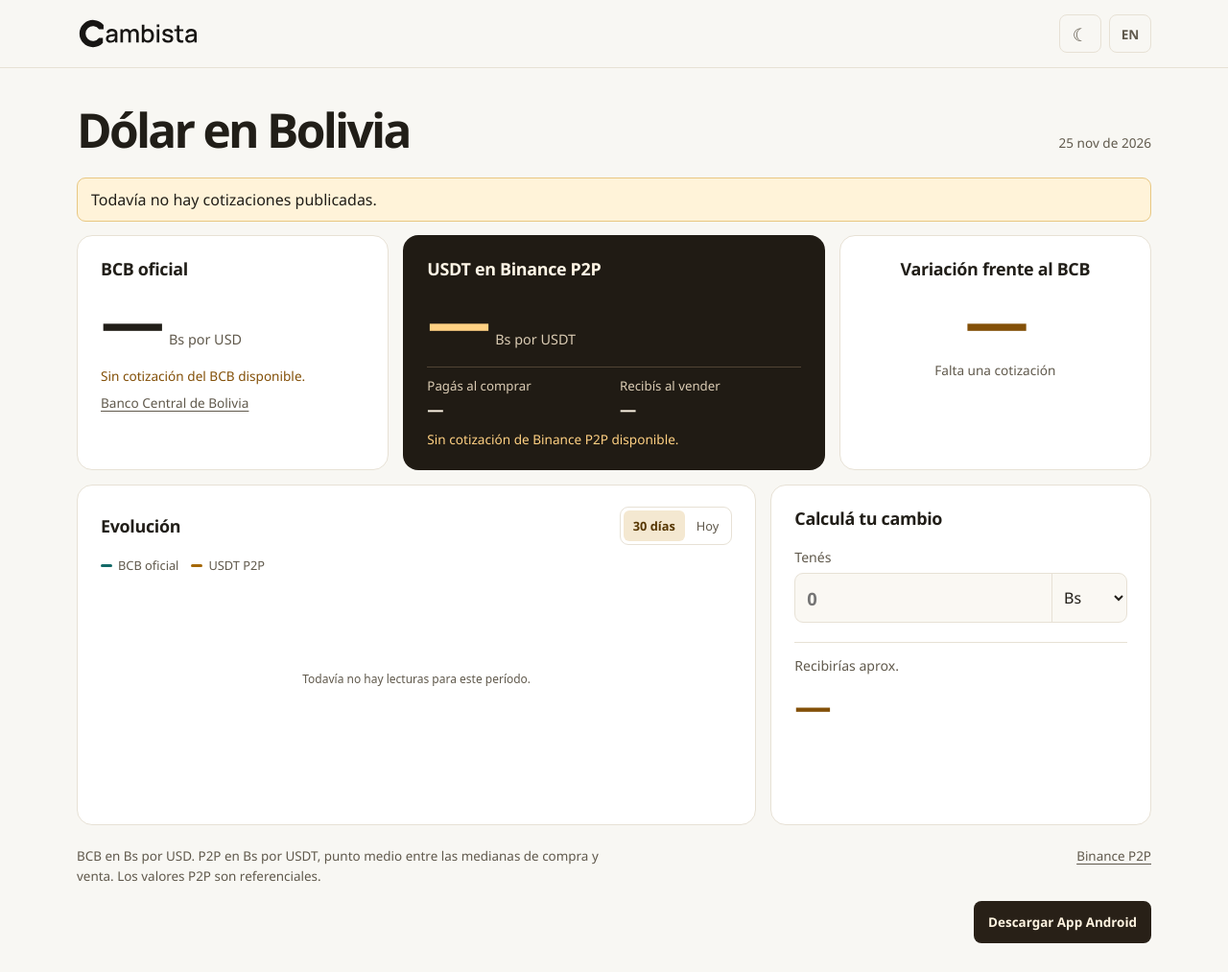
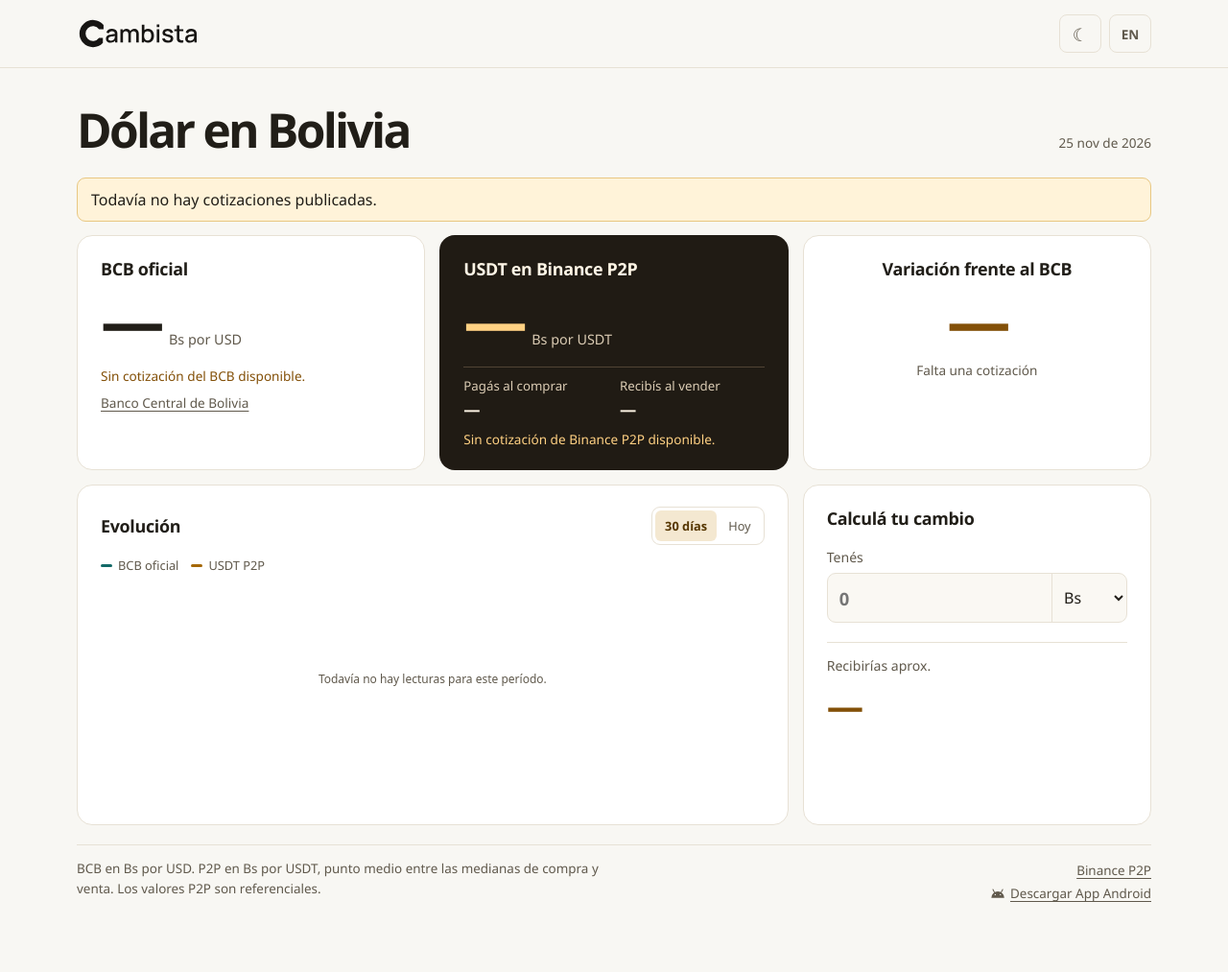
Before and after one commit to dani3lsamir/Cambista, a website built with Vite: page web/index.html in a window 1280 px wide. Shown: the whole page at 96% size. After the commit the page ends 973 px from the top, so only its background shows below. Built offline with nearby package versions, Linux system fonts and the light colour scheme; no server answers.

Commit message:
Align the web cards and simplify the footer

```diff
--- a/web/index.html
+++ b/web/index.html
@@ -88,8 +88,16 @@
     </main>
     <footer class="wrap footer">
       <p data-text="webMethod">BCB en Bs por USD. P2P en Bs por USDT, punto medio entre las medianas de compra y venta. Los valores P2P son referenciales.</p>
-      <a class="footer-source" href="https://p2p.binance.com/es/trade/USDT?fiat=BOB">Binance P2P</a>
-      <a class="download" href="https://github.com/dani3lsamir/cambista/releases/latest" data-text="webDownload">Descargar App Android</a>
+      <div class="footer-links">
+        <a href="https://p2p.binance.com/es/trade/USDT?fiat=BOB">Binance P2P</a>
+        <a href="https://github.com/dani3lsamir/cambista/releases/latest">
+          <svg class="android-icon" viewBox="0 0 24 24" aria-hidden="true" focusable="false">
+            <path d="M7 11 4.5 6m12.5 5L19.5 6" fill="none" stroke="currentColor" stroke-width="1.5" stroke-linecap="round" />
+            <path fill="currentColor" fill-rule="evenodd" d="M2 19a10 10 0 0 1 20 0H2Zm6-4a1 1 0 1 0 0-2 1 1 0 0 0 0 2Zm8 0a1 1 0 1 0 0-2 1 1 0 0 0 0 2Z" />
+          </svg>
+          <span data-text="webDownload">Descargar App Android</span>
+        </a>
+      </div>
     </footer>
     <script type="module" src="./main.js"></script>
   </body>
--- a/web/styles.css
+++ b/web/styles.css
@@ -20,10 +20,9 @@
   --result: #835008;
   --selected-bg: #f4e8d1;
   --selected-ink: #563601;
-  --download-bg: #282017;
-  --download-ink: #fff4e1;
   --official-line: #126967;
   --market-line: #a56808;
+  --card-gap: 15px;
   font-synthesis: none;
 }
 
@@ -43,8 +42,6 @@
   --result: #ffcf80;
   --selected-bg: #4b371e;
   --selected-ink: #ffe2ab;
-  --download-bg: #f0b43c;
-  --download-ink: #241709;
   --official-line: #75cfc4;
   --market-line: #f6c16a;
 }
@@ -73,9 +70,9 @@ h2 { font-size: 1.12rem; font-weight: 700; letter-spacing: -.018em; }
 .heading time, .source, .source-link, .chart-reading { color: var(--muted); font-size: .85rem; }
 .notice { background: var(--notice-bg); border: 1px solid var(--notice-border); padding: 11px 14px; border-radius: 9px; margin-bottom: 14px; }
 
-.quotes { display: grid; grid-template-columns: minmax(0, 1fr) minmax(0, 1.35fr) minmax(0, 1fr); gap: 15px; }
+.quotes, .details { display: grid; grid-template-columns: repeat(3, minmax(0, 1fr)); gap: var(--card-gap); }
 .quote, .panel { border-radius: 16px; border: 1px solid var(--line); background: var(--surface); padding: 22px 24px; min-width: 0; }
-.price { display: flex; flex-wrap: wrap; align-items: baseline; gap: 8px; margin: 9px 0 15px; line-height: 1; }
+.price { display: flex; flex-wrap: wrap; align-items: baseline; gap: 4px 8px; margin: 9px 0 15px; line-height: 1; }
 .price span, .comparison-percent { font-size: clamp(2.45rem, 5.2vw, 4.25rem); font-weight: 750; letter-spacing: -.055em; font-variant-numeric: tabular-nums; }
 .price small { font-size: .9rem; color: var(--muted); }
 .source-link { display: inline-block; margin-top: 9px; }
@@ -92,7 +89,7 @@ h2 { font-size: 1.12rem; font-weight: 700; letter-spacing: -.018em; }
 .sides dt { font-size: .83rem; margin-bottom: 4px; }
 .sides dd { font-size: 1.08rem; font-weight: 680; font-variant-numeric: tabular-nums; }
 
-.details { display: grid; grid-template: 'history calculator' / minmax(0, 1fr) minmax(280px, .56fr); gap: 15px; margin-top: 15px; }
+.details { grid-template-areas: 'history history calculator'; margin-top: var(--card-gap); }
 .calculator { grid-area: calculator; }
 .calculator label { display: block; margin: 19px 0 7px; font-size: .88rem; color: var(--muted); }
 .amount { display: flex; background: var(--input-bg); border: 1px solid var(--line); border-radius: 9px; }
@@ -115,27 +112,30 @@ h2 { font-size: 1.12rem; font-weight: 700; letter-spacing: -.018em; }
 .plot canvas { width: 100%; height: 100%; display: block; touch-action: pan-y; }
 .chart-reading { min-height: 1.2em; }
 
-.footer { display: grid; grid-template-columns: 1fr auto; align-items: baseline; gap: 16px; margin-block: 22px 30px; color: var(--muted); font-size: .84rem; }
+.footer { display: grid; grid-template-columns: minmax(0, 1fr) auto; gap: 12px 24px; align-items: start; margin-block: 20px 30px; padding-top: 14px; border-top: 1px solid var(--line); color: var(--muted); font-size: .84rem; }
 .footer p { max-width: 580px; line-height: 1.5; }
-.download { grid-column: 1 / -1; justify-self: end; display: inline-flex; align-items: center; min-height: 44px; padding: 0 15px; border-radius: 8px; background: var(--download-bg); color: var(--download-ink); font-weight: 700; text-decoration: none; }
-.download:hover { text-decoration: underline; }
+.footer-links { display: flex; flex-direction: column; align-items: flex-end; }
+.footer-links a { display: inline-flex; align-items: center; gap: .4em; min-height: 24px; }
+.android-icon { width: 1.2em; height: 1.2em; flex: none; }
 
 @media (max-width: 840px) {
-  .quotes { grid-template-columns: repeat(2, minmax(0, 1fr)); }
+  .quotes, .details { grid-template-columns: repeat(2, minmax(0, 1fr)); }
+  .details { grid-template-areas: 'history calculator'; }
   .comparison { grid-column: 1 / -1; }
   .comparison-values { flex-flow: row wrap; }
   .comparison-amount { padding-inline-start: 14px; border-inline-start: 1px solid var(--line); }
 }
 
 @media (max-width: 690px) {
+  :root { --card-gap: 10px; }
   .wrap { width: calc(100% - 30px); }
   .header-inner { min-height: 57px; }
   .heading { display: grid; margin-block: 23px 16px; }
-  .quotes { gap: 10px; grid-template-columns: 1fr; }
+  .quotes, .details { grid-template-columns: minmax(0, 1fr); }
   .quote, .panel { padding: 17px; border-radius: 13px; }
   .quote .price { margin-block: 8px 11px; }
   .official .source-link { margin-top: 5px; }
-  .details { grid-template: 'calculator' 'history' / minmax(0, 1fr); gap: 10px; margin-top: 10px; }
+  .details { grid-template-areas: 'calculator' 'history'; }
   .footer { grid-template-columns: 1fr; }
-  .download { justify-self: start; }
+  .footer-links { align-items: flex-start; }
 }
```
